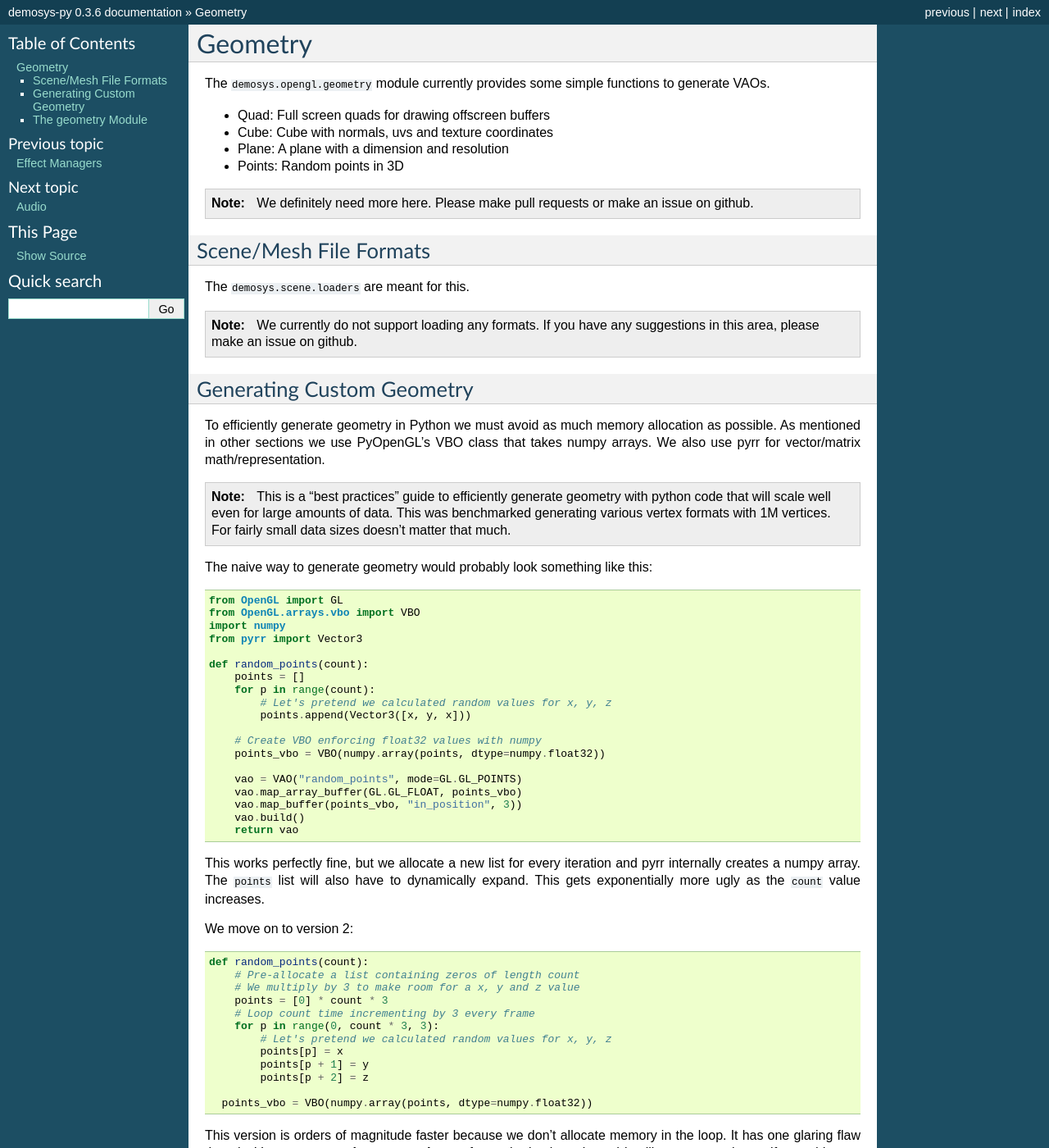
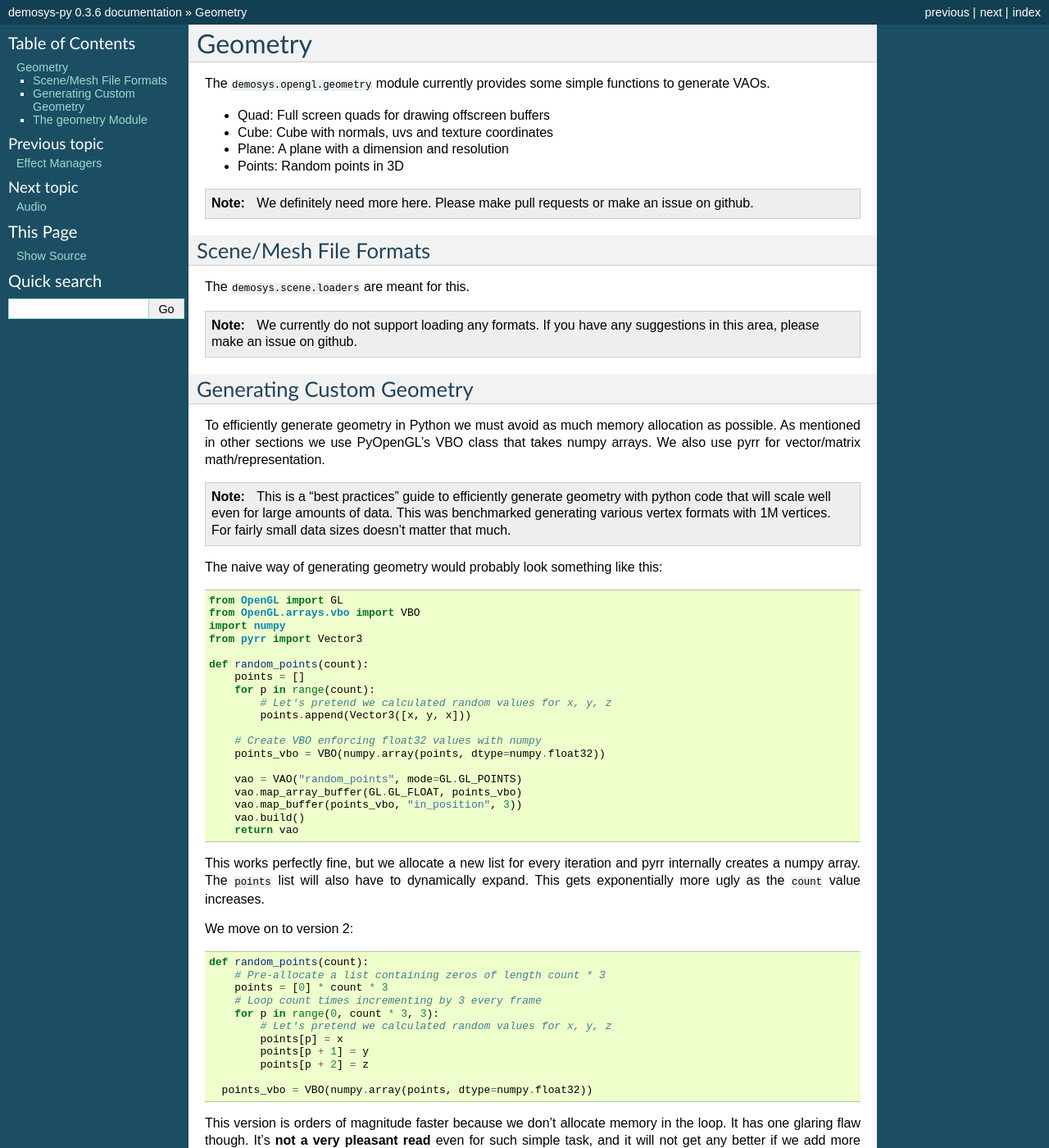
Before and after one commit to Contraz/demosys-py, a Sphinx documentation site: the page built from docs/source/geometry.rst, in a window 1280 px wide and 1400 px high. Shown: the whole window at 82% size. Built offline with Sphinx 7.4.7, drawn with Linux system fonts in a browser that asks for light colours.

Commit message:
docs: typos

```diff
--- a/docs/source/geometry.rst
+++ b/docs/source/geometry.rst
@@ -32,7 +32,7 @@ We also use pyrr for vector/matrix math/representation.
    This was benchmarked generating various vertex formats with 1M vertices.
    For fairly small data sizes doesn't matter that much.
 
-The naive way to generate geometry would probably look something like this:
+The naive way of generating geometry would probably look something like this:
 
 .. code-block:: python
 
@@ -66,10 +66,9 @@ We move on to version 2:
 .. code-block:: python
 
    def random_points(count):
-       # Pre-allocate a list containing zeros of length count
-       # We multiply by 3 to make room for a x, y and z value
+       # Pre-allocate a list containing zeros of length count * 3
        points = [0] * count * 3
-       # Loop count time incrementing by 3 every frame
+       # Loop count times incrementing by 3 every frame
        for p in range(0, count * 3, 3):
            # Let's pretend we calculated random values for x, y, z
            points[p] = x
```
